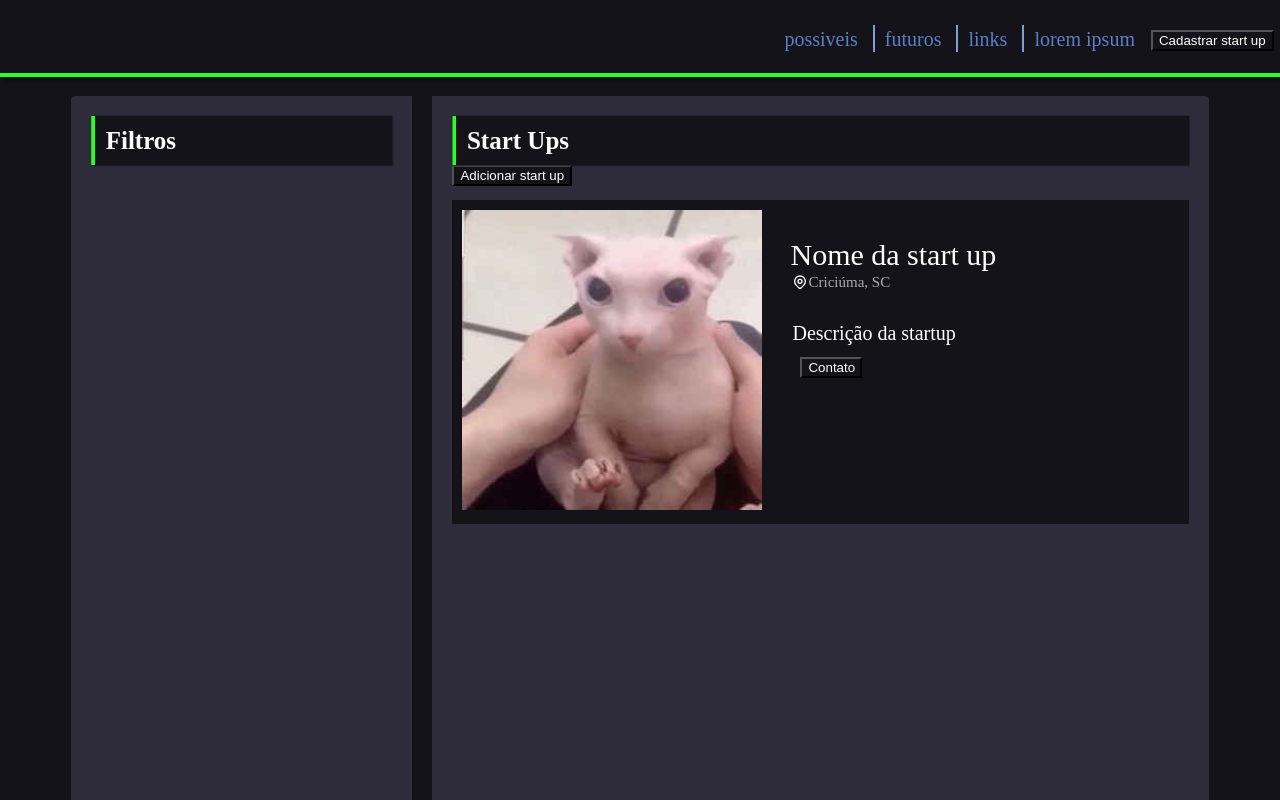
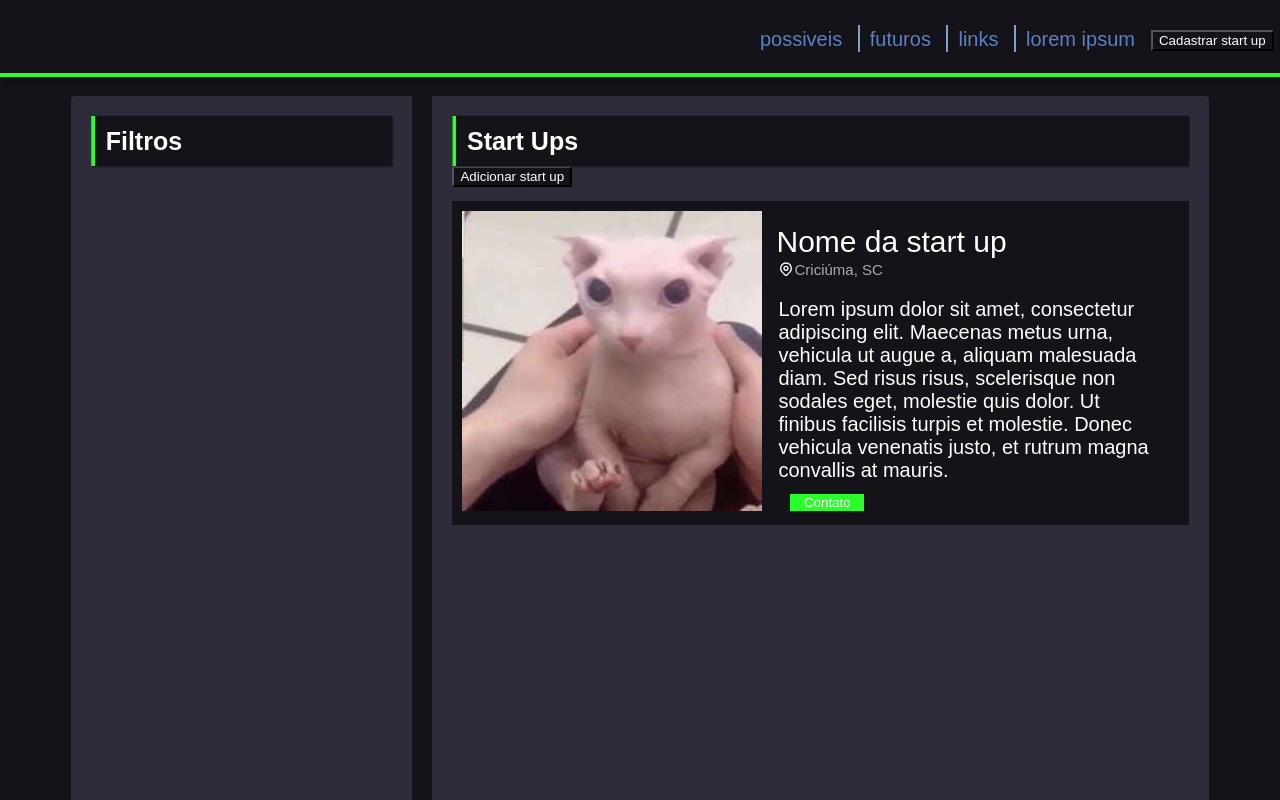
Before and after one commit to castelanlan/startupmap, a React (Create React App) app: page / in a window 1280 px wide. Shown: the top 800 px of the page. Built offline with nearby package versions, Linux system fonts and the light colour scheme.

Commit message:
mais estilização da start up

```diff
--- a/src/components/Info/index.tsx
+++ b/src/components/Info/index.tsx
@@ -33,9 +33,16 @@ const StartUp = () => {
       </Foto>
       <Texto>
 
-        <Nome><p>Nome da start up</p></Nome>
-        <Lugar><PinIcon /><p>Criciúma, SC</p></Lugar>
-        <Descricao><p>Descrição da startup</p></Descricao>
+        <Nome>
+          <p>Nome da start up</p>
+          <Lugar>
+            <PinIcon />
+            <p>Criciúma, SC</p>
+          </Lugar>
+        </Nome>
+        <Descricao><p> {/* 300 caracteres */}
+          Lorem ipsum dolor sit amet, consectetur adipiscing elit. Maecenas metus urna, vehicula ut augue a, aliquam malesuada diam. Sed risus risus, scelerisque non sodales eget, molestie quis dolor. Ut finibus facilisis turpis et molestie. Donec vehicula venenatis justo, et rutrum magna convallis at mauris.
+        </p></Descricao>
         <BotaoContato>Contato</BotaoContato>
 
       </Texto>
--- a/src/components/Info/styles.ts
+++ b/src/components/Info/styles.ts
@@ -53,6 +53,7 @@ export const Pesquisa = styled.div``;
 
 // start up
 export const StartUpSection = styled.div`
+    position: relative;
     display: flex;
     padding: 10px;
     margin: 14px 0;
@@ -63,11 +64,7 @@ export const Foto = styled.div`
 
 export const Texto = styled.div`
     display: block;
-    margin: 28px !important; // D:
-    /* width: 100%; */
-    /* height: 100%; */
-    /* text-align: left; */
-
+    margin: 14px !important; // D:
 `;
 
 export const Nome = styled.div`
@@ -89,7 +86,7 @@ export const Lugar = styled.div`
 
 export const Descricao = styled.div`
     margin: 2px;
-    margin-top: 15%;
+    margin-top: 5%;
 
     > p {
         font-size: 20px;
@@ -98,7 +95,12 @@ export const Descricao = styled.div`
 `;
 
 export const BotaoContato = styled.button`
-    margin: 10px;
-    width: 30%;
+    position: absolute;
+    bottom: 0;
+    margin: 14px;
+    width: 10%;
     min-width: 60px;
+    background-color: var(--color-green) !important; /* :/ */
+    border: none;
+    color: white;
 `;
--- a/src/styles/GlobalStyles.ts
+++ b/src/styles/GlobalStyles.ts
@@ -3,12 +3,8 @@ import { createGlobalStyle } from "styled-components";
 export default createGlobalStyle`
 
   :root {
-    --color-cian:   #34ebeb;
     --color-violet: #4034eb;
-    /* --color-pink:#d034eb; */
-    --color-orange: #f27500;
     --color-green:  #2bff2b;
-    /* --color-red: #ad0000; */
     --color-hlink:  #5a81c4;
     --color-hlight: #839ecc;
     --color-black:  #000000;
@@ -20,10 +16,10 @@ export default createGlobalStyle`
     background-color: var(--color-bg);
     color: white;
     /* margin: 0; */
+    font-family: Arial, Helvetica, sans-serif;
   }
 
   html {
-    font-family: Arial, Helvetica, sans-serif;
     min-height: 100%;
   }
 
```
